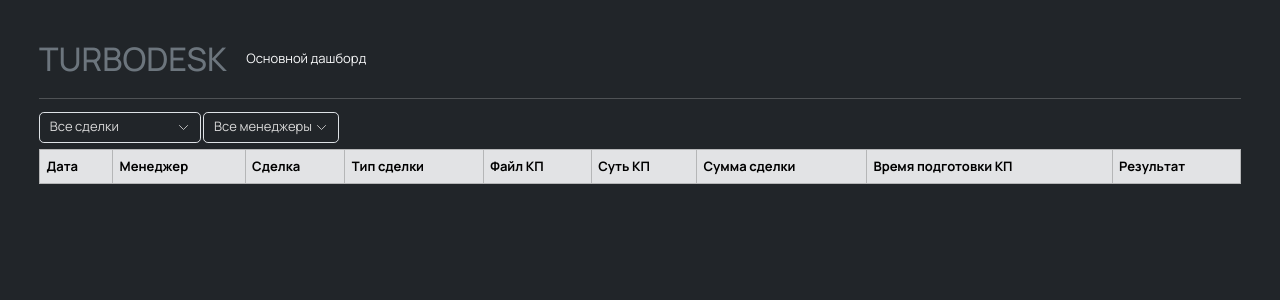
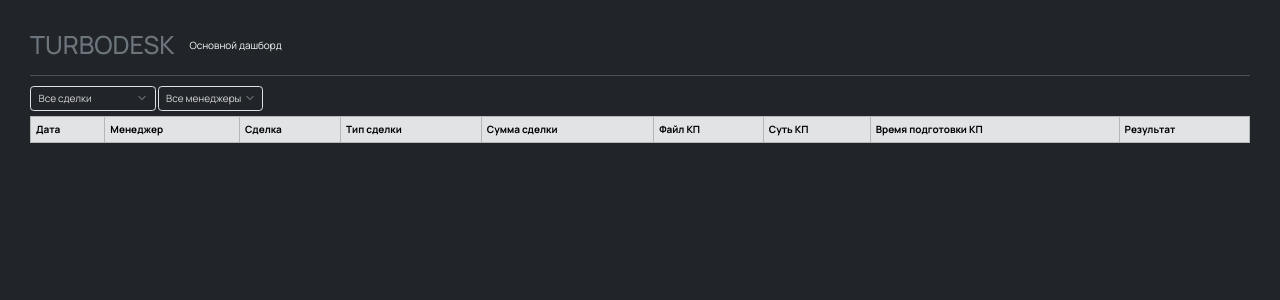
Before and after one commit to bulatmaster/turborand_dashboard, a Flask app: page /kp in a window 1280 px wide. Shown: the top 300 px of the page. Run offline with Flask 3, Linux system fonts and the light colour scheme; lists and menus that the app fills with data are empty; parts of the project's set-up code (start-up, migrations or seed data) failed here and were passed over; some libraries are stand-ins or nearby versions.

Commit message:
Размер шрифта и порядок колонок КП

```diff
--- a/templates/kps.html
+++ b/templates/kps.html
@@ -18,7 +18,7 @@
 
   <style>
     html {
-    font-size: 13px;
+    font-size: 10px;
   }
     body      {font-family:"Manrope", "Segoe UI", Tahoma, sans-serif;}
 
@@ -123,9 +123,9 @@ th[aria-sort="descending"]::after { content:"▼"; }
         <th>Менеджер</th>
         <th>Сделка</th>
         <th>Тип сделки</th>
+        <th>Сумма сделки</th>
         <th>Файл КП</th>
         <th>Суть КП</th>
-      <th>Сумма сделки</th>
         <th>Время подготовки КП</th>
         <th>Результат</th>
       </tr>
@@ -137,9 +137,9 @@ th[aria-sort="descending"]::after { content:"▼"; }
         <td>{{ kp.manager }}</td>
         <td><a href={{ kp.deal_url }} target="_blank" class="text-decoration-none">{{ kp.deal }}</a></td>
         <td>{{ kp.deal_type }}</td>
+        <td data-sort="{{ kp.opportunity_raw }}">{{ kp.opportunity | safe }}</td>
         <td><a href={{ kp.file_url }} data-bx-viewer="true" target="_blank" class="text-decoration-none">{{ kp.file_name }}</a></td>
         <td>{{ kp.summary }}</td>
-      <td data-sort="{{ kp.opportunity_raw }}">{{ kp.opportunity | safe }}</td>
         <td data-sort="{{ kp.processing_time_raw }}">{{ kp.processing_time }}</td>
         <td{% if selected_filter != "" %} data-sort="{{ kp.days_in_stage }}"{% endif %}>{{ kp.result | safe }}</td>
       </tr>
```
Lines whose indentation alone changed are shown as unchanged.
